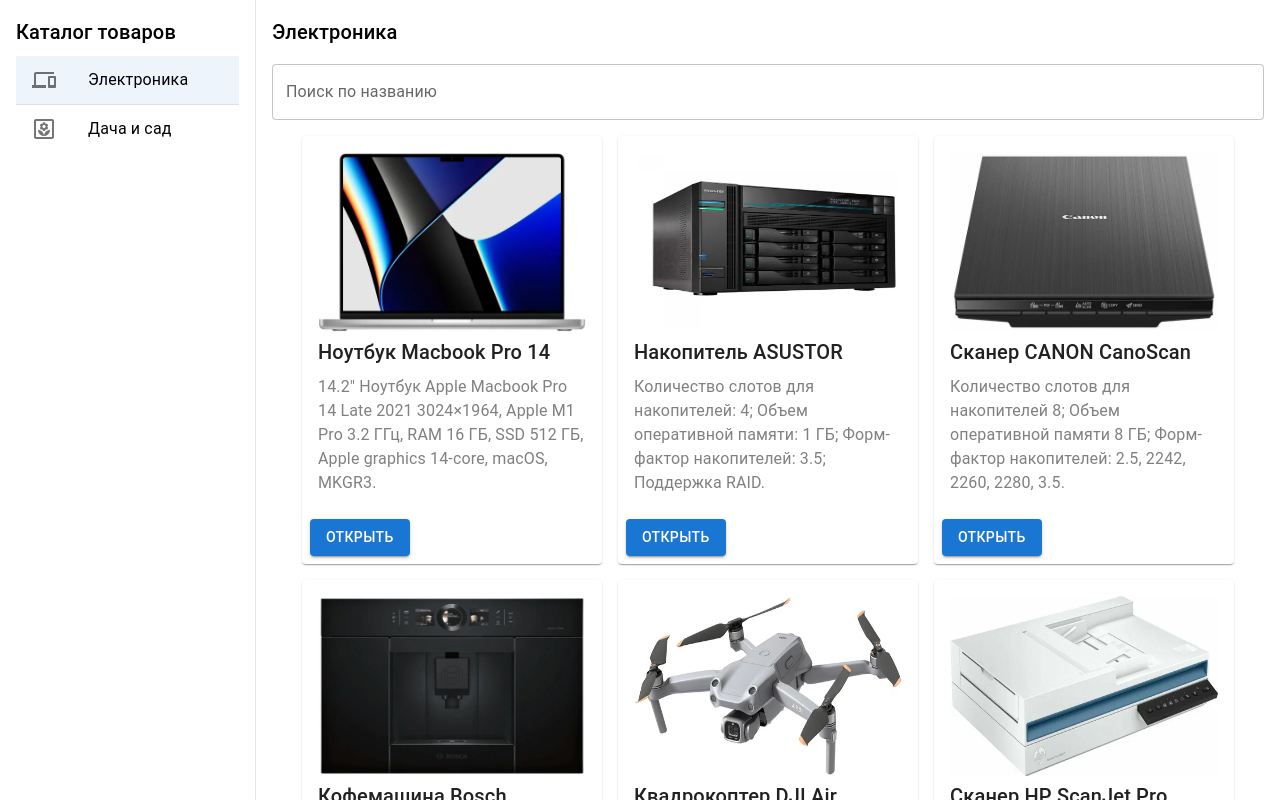
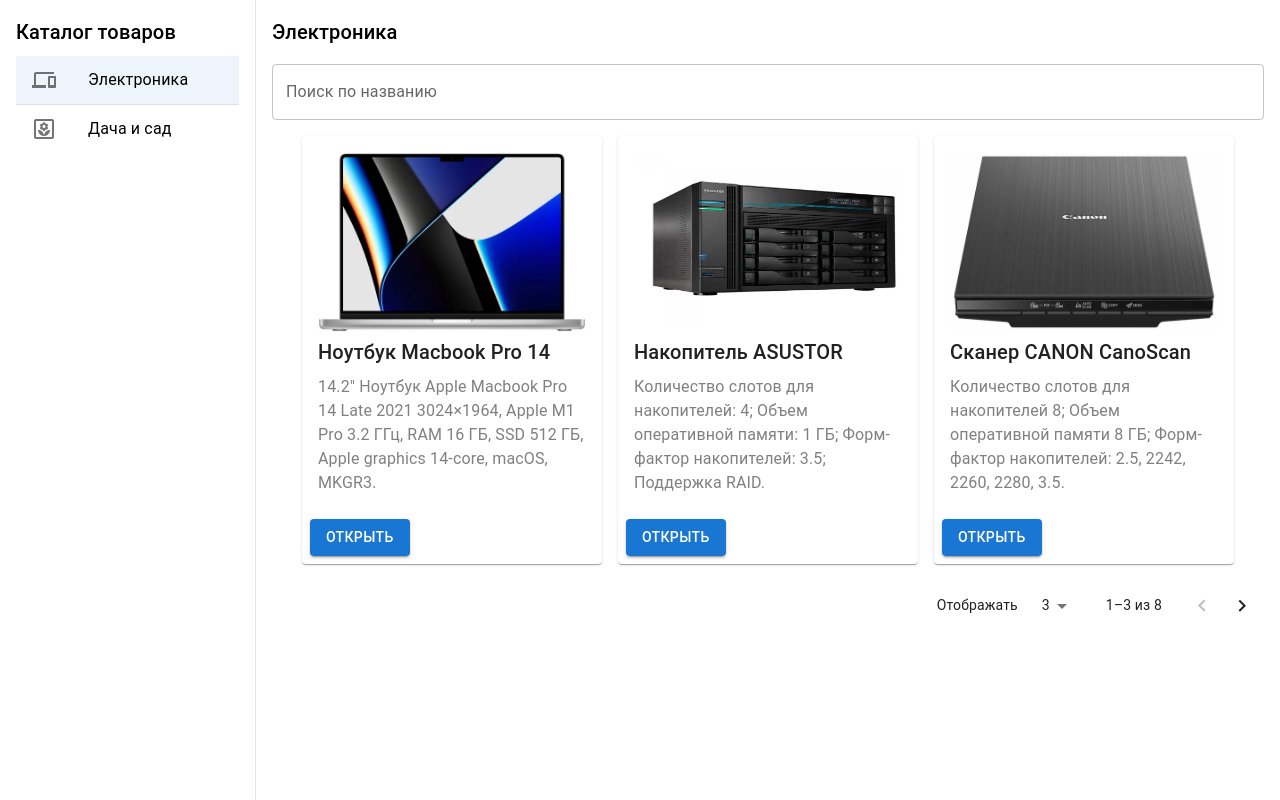
Before and after one commit to andreybyrsa/Catalog-Next.js, a Next.js app: page /electronics in a window 1280 px wide. Built offline with nearby package versions, Linux system fonts and the light colour scheme.

Commit message:
Сделал пагинацию в каталоге товаров

```diff
--- a/src/app/(catalog)/electronics/page.tsx
+++ b/src/app/(catalog)/electronics/page.tsx
@@ -2,14 +2,45 @@
 
 import ProductsList from '@Components/ProductsList/ProductsList'
 
+import type { Product } from '@Domain/Product'
+import { DEFAULT_PAGE_QUERY, DEFAULT_PER_PAGE_QUERY } from '@Domain/variables'
+
 import { ElectronicsService } from '@Services/ElectronicsService'
 
-export default async function ElectronicsPage() {
+import type { ElectronicsPageProps } from './ElectronicsPage.types'
+
+function formatProductsByPageQuery(
+  products: Product[],
+  pageQuery: string,
+  perPageQuery: string,
+) {
+  const pageId = +pageQuery
+  const perPageAmount = +perPageQuery
+
+  const startIndex = perPageAmount * pageId
+  const endIndex = perPageAmount * pageId + perPageAmount
+
+  return products.slice(startIndex, endIndex)
+}
+
+export default async function ElectronicsPage({
+  searchParams,
+}: ElectronicsPageProps) {
+  const pageQuery = searchParams.page ?? DEFAULT_PAGE_QUERY
+  const perPageQuery = searchParams.perPage ?? DEFAULT_PER_PAGE_QUERY
+
   const response = await ElectronicsService.getElectronicsAll()
 
   if (response instanceof Error) {
     return <CatalogErrorPage error={response.message} />
   }
 
-  return <ProductsList products={response} />
+  const products = formatProductsByPageQuery(response, pageQuery, perPageQuery)
+
+  return (
+    <ProductsList
+      products={products}
+      allProductsSize={response.length}
+    />
+  )
 }
--- a/src/app/(catalog)/garden/page.tsx
+++ b/src/app/(catalog)/garden/page.tsx
@@ -12,5 +12,5 @@
     return <CatalogErrorPage error={response.message} />
   }
 
-  return null
+  return <div>Ведутся технические работы.</div>
 }
--- a/src/components/LeftSideBar/LeftSideBar.tsx
+++ b/src/components/LeftSideBar/LeftSideBar.tsx
@@ -29,7 +29,7 @@
   const navigateToUrl = useCallback((url: string) => router.push(url), [router])
 
   const checkCurrentPath = useCallback(
-    (currentPath: string) => pathname.includes(currentPath),
+    (currentPath: string) => pathname?.includes(currentPath),
     [pathname],
   )
 
--- /dev/null
+++ b/src/components/PagePagination/PagePagination.tsx
@@ -0,0 +1,95 @@
+'use client'
+
+import { ChangeEvent, useCallback, useMemo, useState } from 'react'
+import {
+  ReadonlyURLSearchParams,
+  usePathname,
+  useRouter,
+  useSearchParams,
+} from 'next/navigation'
+import { type LabelDisplayedRowsArgs, TablePagination } from '@mui/material'
+
+import { DEFAULT_PAGE_QUERY, DEFAULT_PER_PAGE_QUERY } from '@Domain/variables'
+
+import type { PagePaginationProps } from './PagePagination.types'
+
+function getInitialPerPage(searchParams: ReadonlyURLSearchParams | null) {
+  const perPageQuery = searchParams?.get('perPage')
+
+  return perPageQuery ? +perPageQuery : +DEFAULT_PER_PAGE_QUERY
+}
+
+export default function PagePagination({
+  allProductsSize,
+}: PagePaginationProps) {
+  const router = useRouter()
+  const pathname = usePathname()
+  const searchParams = useSearchParams()
+
+  const [rowsPerPage, setRowsPerPage] = useState(() =>
+    getInitialPerPage(searchParams),
+  )
+
+  const currentPage = useMemo(() => {
+    const pageQuery = searchParams?.get('page')
+
+    return pageQuery ? +pageQuery : +DEFAULT_PAGE_QUERY
+  }, [searchParams])
+
+  const createQueryString = useCallback(
+    (name: string, value: string) => {
+      if (searchParams) {
+        const params = new URLSearchParams(searchParams)
+        params.set(name, value)
+
+        return params.toString()
+      }
+      return ''
+    },
+    [searchParams],
+  )
+
+  const handlePageChange = useCallback(
+    (event: React.MouseEvent<HTMLButtonElement> | null, newPage: number) => {
+      if (pathname) {
+        const currentQuery = createQueryString('page', newPage.toString())
+        router.push(`${pathname}?${currentQuery}`)
+      }
+    },
+    [router, pathname, createQueryString],
+  )
+
+  const handleChangeRowsPerPage = useCallback(
+    (event: ChangeEvent<HTMLInputElement>) => {
+      const targetValue = event.target.value
+
+      if (currentPage * +targetValue < allProductsSize && pathname) {
+        const currentQuery = createQueryString('perPage', targetValue)
+        router.push(`${pathname}?${currentQuery}`)
+
+        setRowsPerPage(+event.target.value)
+      }
+    },
+    [allProductsSize, currentPage, router, pathname, createQueryString],
+  )
+
+  const getLabelDisplayedRows = useCallback(
+    ({ from, to, count }: LabelDisplayedRowsArgs) =>
+      `${from}–${to} из ${count !== -1 ? count : `больше, чем ${to}`}`,
+    [],
+  )
+
+  return (
+    <TablePagination
+      component="div"
+      count={allProductsSize}
+      page={currentPage}
+      rowsPerPage={rowsPerPage}
+      rowsPerPageOptions={[1, 2, 3]}
+      labelRowsPerPage="Отображать"
+      labelDisplayedRows={getLabelDisplayedRows}
+      onPageChange={handlePageChange}
+      onRowsPerPageChange={handleChangeRowsPerPage}
+    />
+  )
+}
--- /dev/null
+++ b/src/components/PagePagination/PagePagination.types.ts
@@ -0,0 +1,5 @@
+interface PagePaginationProps {
+  allProductsSize: number
+}
+
+export type { PagePaginationProps }
--- a/src/components/ProductCard/ProductCard.tsx
+++ b/src/components/ProductCard/ProductCard.tsx
@@ -1,6 +1,7 @@
 'use client'
 
 import { useCallback } from 'react'
+import { usePathname, useRouter } from 'next/navigation'
 import Image from 'next/image'
 import {
   Button,
@@ -9,16 +10,20 @@
   CardContent,
   Typography,
 } from '@mui/material'
-import { useRouter } from 'next/navigation'
 
 import type { ProductCardProps } from './ProductCard.types'
 
 export default function ProductCard({ product }: ProductCardProps) {
   const router = useRouter()
+  const pathname = usePathname()
 
-  const navigateToCard = useCallback(
-    (cardId: number) => router.push(`/electronics/${cardId}`),
-    [router],
+  const navigateToProductPage = useCallback(
+    (cardId: string) => {
+      if (pathname) {
+        router.push(`${pathname}/${cardId}`)
+      }
+    },
+    [router, pathname],
   )
 
   return (
@@ -43,7 +48,7 @@
       <CardActions>
         <Button
           variant="contained"
-          onClick={() => navigateToCard(product.id)}
+          onClick={() => navigateToProductPage(product.id)}
         >
           Открыть
         </Button>
--- a/src/components/ProductsList/ProductsList.tsx
+++ b/src/components/ProductsList/ProductsList.tsx
@@ -1,9 +1,10 @@
 'use client'
 
-import { ChangeEvent, useCallback, useState } from 'react'
+import { ChangeEvent, useCallback, useEffect, useState } from 'react'
 import { Stack, SxProps, TextField, Theme, Typography } from '@mui/material'
 
 import ProductCard from '@Components/ProductCard/ProductCard'
+import PagePagination from '@Components/PagePagination/PagePagination'
 
 import type { Product } from '@Domain/Product'
 
@@ -18,10 +19,17 @@
   gap: 2,
 }
 
-export default function ProductsList({ products }: ProductsListProps) {
+export default function ProductsList({
+  products,
+  allProductsSize,
+}: ProductsListProps) {
   const [clientProducts, setClientProducts] = useState<Product[]>(
     () => products,
   )
+
+  useEffect(() => {
+    setClientProducts(products)
+  }, [products])
 
   const handleChangeTextField = useCallback(
     (event: ChangeEvent<HTMLInputElement>) => {
@@ -67,6 +75,8 @@
           <Typography>Товаров не найдено</Typography>
         )}
       </Stack>
+
+      <PagePagination allProductsSize={allProductsSize} />
     </Stack>
   )
 }
--- a/src/components/ProductsList/ProductsList.types.ts
+++ b/src/components/ProductsList/ProductsList.types.ts
@@ -2,6 +2,7 @@
 
 interface ProductsListProps {
   products: Product[]
+  allProductsSize: number
 }
 
 export type { ProductsListProps }
--- /dev/null
+++ b/src/domain/variables.ts
@@ -0,0 +1,4 @@
+const DEFAULT_PAGE_QUERY = '0'
+const DEFAULT_PER_PAGE_QUERY = '3'
+
+export { DEFAULT_PAGE_QUERY, DEFAULT_PER_PAGE_QUERY }
--- a/tsconfig.json
+++ b/tsconfig.json
@@ -22,6 +22,7 @@
       "@App/*": ["./src/app/*"],
       "@Assets/*": ["./public/*"],
       "@Components/*": ["./src/components/*"],
+      "@Pages/*": ["./src/pages/*"],
       "@Domain/*": ["./src/domain/*"],
       "@Services/*": ["./src/services/*"],
       "@Store/*": ["./src/store/*"],
```
Also changed, not shown: src/app/(catalog)/electronics/ElectronicsPage.types.ts (added, +10 -0 lines).
